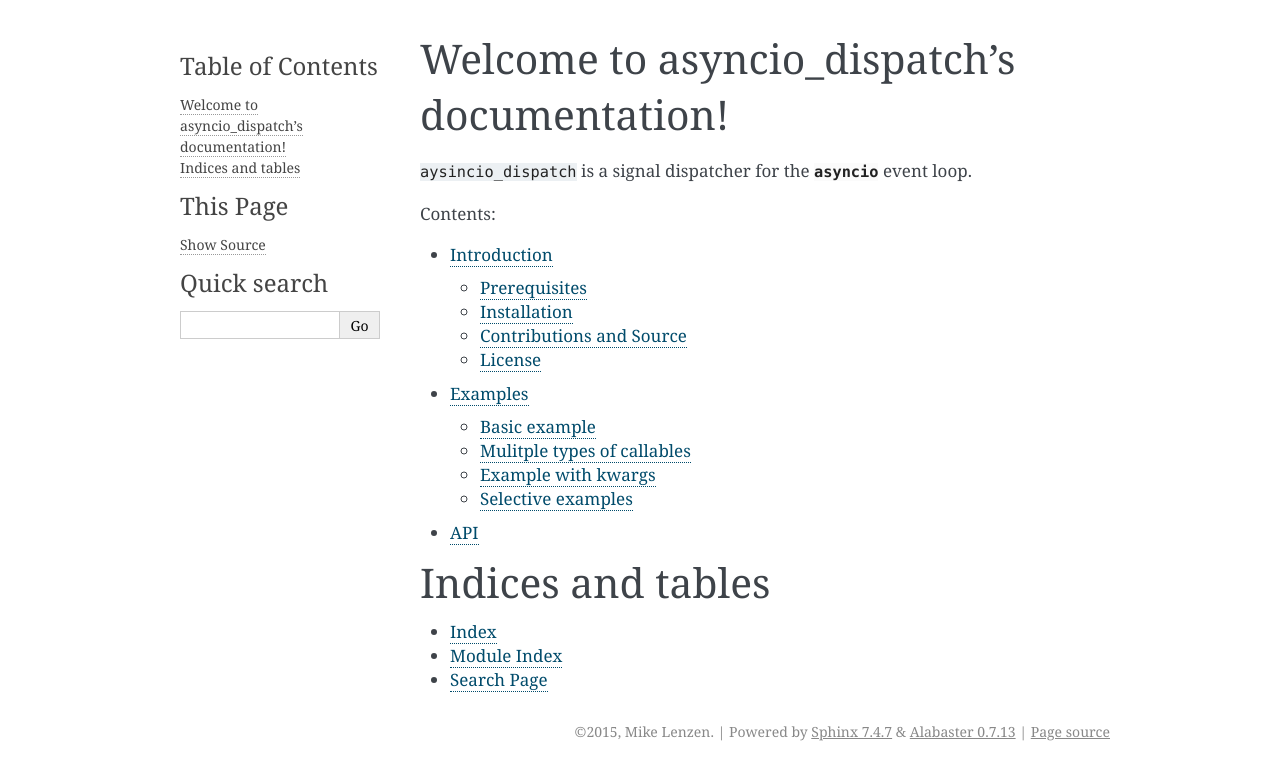
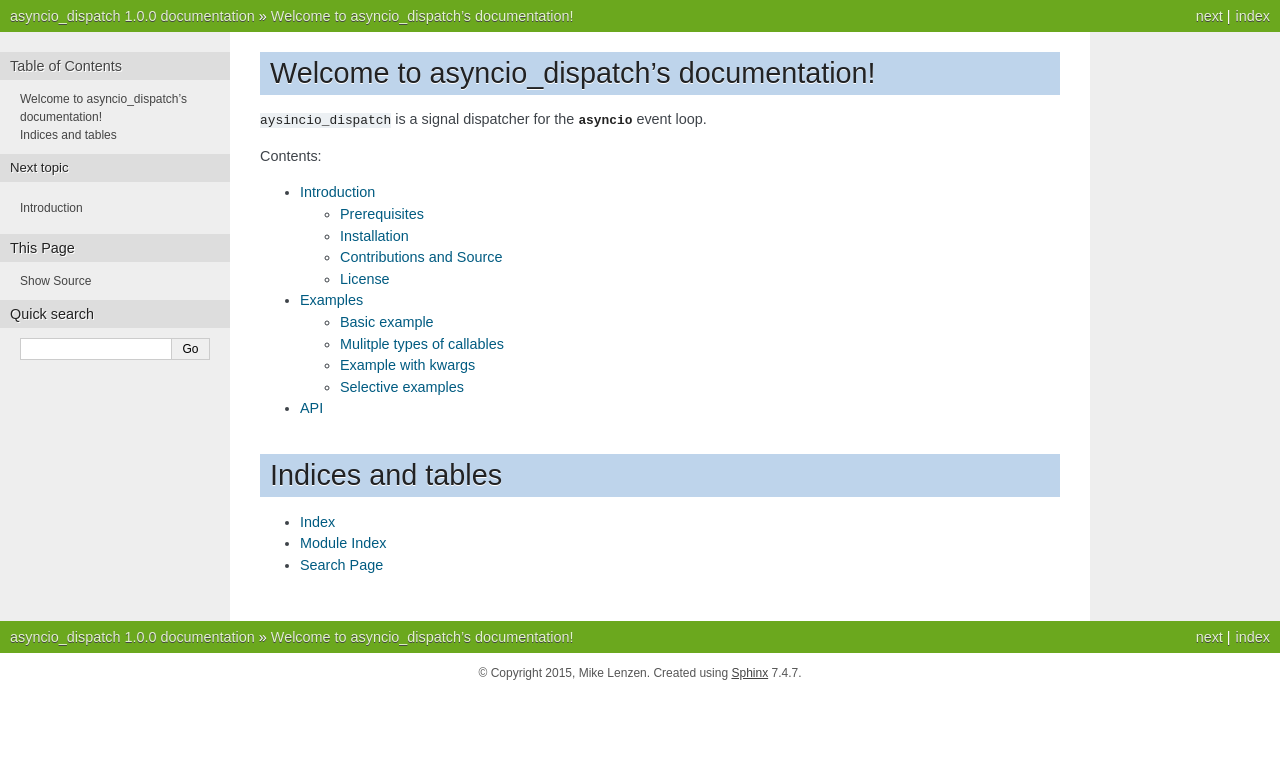
Before and after one commit to lenzenmi/asyncio_dispatch, a Sphinx documentation site: the page built from docs/index.rst, in a window 1280 px wide. Shown: the top 780 px of the page. Built offline with Sphinx 7.4.7, drawn with Linux system fonts in a browser that asks for light colours.

Commit message:
docs theme

```diff
--- a/docs/conf.py
+++ b/docs/conf.py
@@ -112,7 +112,11 @@ todo_include_todos = False
 
 # The theme to use for HTML and HTML Help pages.  See the documentation for
 # a list of builtin themes.
-html_theme = 'alabaster'
+on_rtd = os.environ.get('READTHEDOCS', None) == 'True'
+if on_rtd:
+    html_theme = 'default'
+else:
+    html_theme = 'nature'
 
 # Theme options are theme-specific and customize the look and feel of a theme
 # further.  For a list of options available for each theme, see the
```
